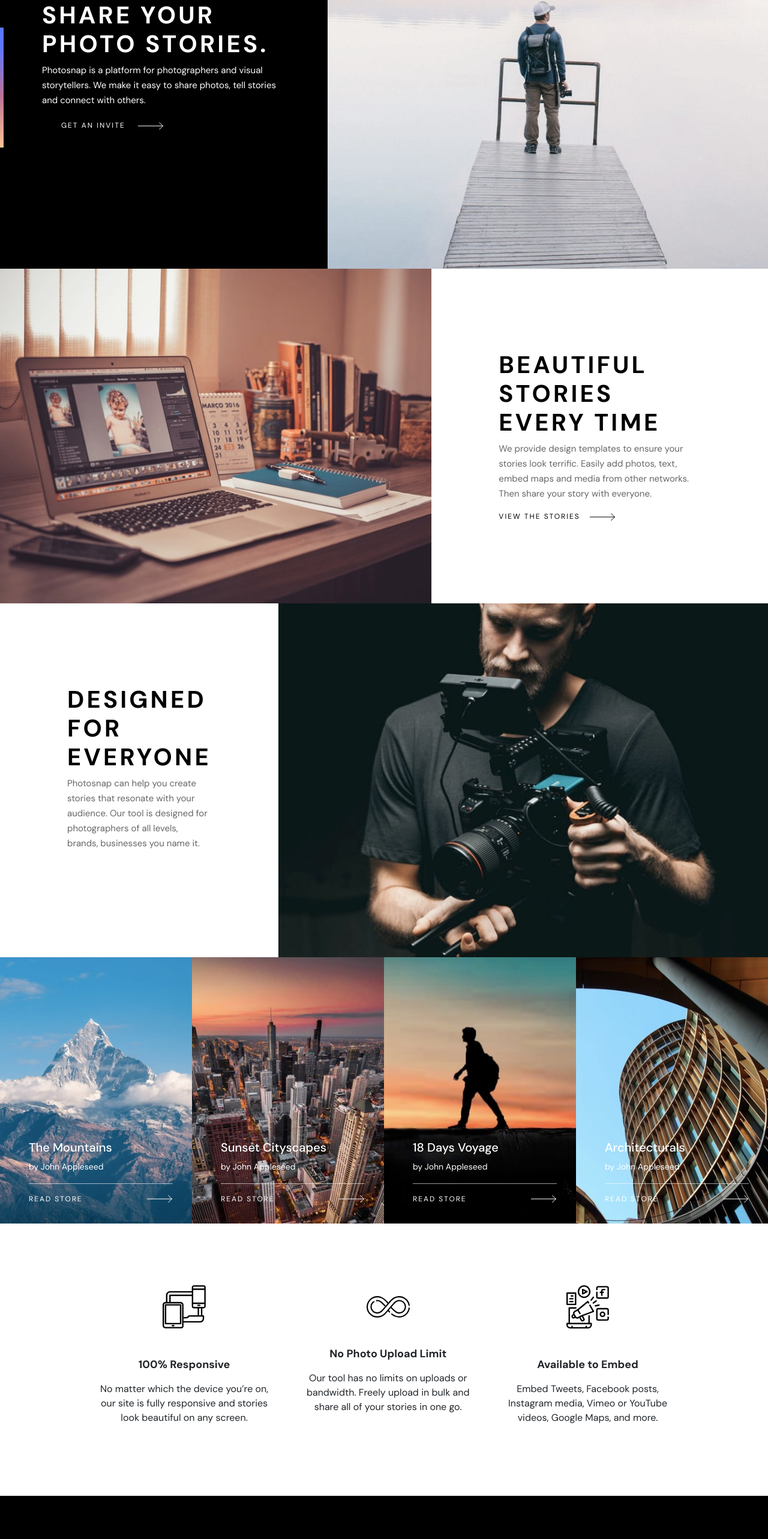
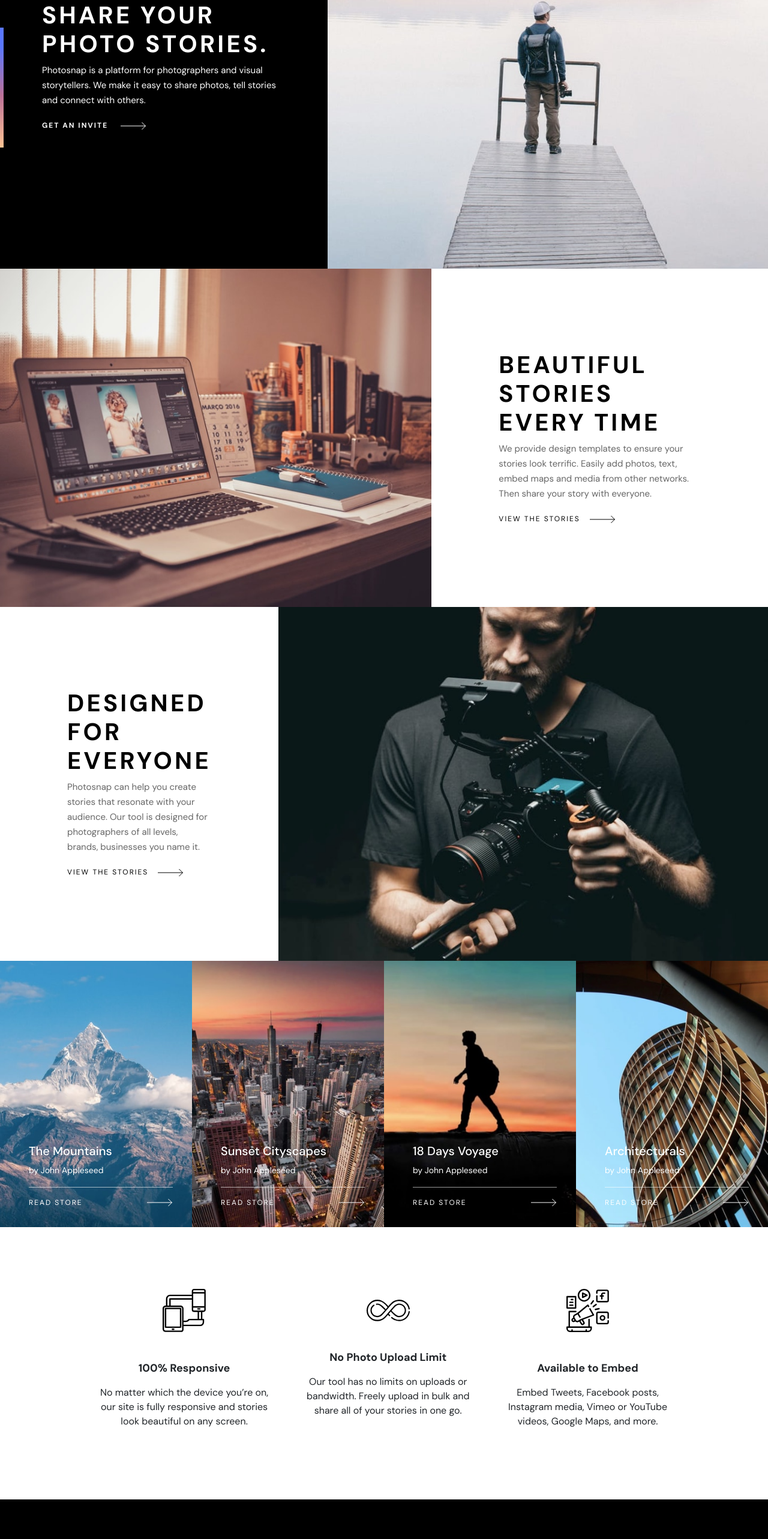
Before and after one commit to sarajlija/photosnap-multi-page-website, a React (Create React App) app: page / in a window 1280 px wide. Shown: the part 183-2749 px from the top of the page at 60% size. Built offline with nearby package versions, Linux system fonts and the light colour scheme.

Commit message:
update all links

```diff
--- a/src/components/Footer.css
+++ b/src/components/Footer.css
@@ -75,6 +75,30 @@ footer {
   opacity: 0.5;
 }
 
+.footer-link {
+  position: relative;
+  padding-bottom: 5px;
+  text-transform: uppercase;
+  font-weight: 700;
+  color: #ffffff;
+  background-color: #000000;
+  transition: all 0.3s;
+}
+.footer-link::before {
+  content: "";
+  position: absolute;
+  bottom: 0;
+  left: 0;
+  width: 0;
+  height: 1px;
+  background: #ffffff;
+  transition: all 0.3s ease-in-out;
+}
+.footer-link:hover::before {
+  width: 65%;
+  opacity: 0.5;
+}
+
 @media (max-width: 768px) {
   .footer-wrapper {
     padding: 4rem 3rem;
--- a/src/components/Footer.js
+++ b/src/components/Footer.js
@@ -25,7 +25,7 @@ function Footer() {
             </li>
             <li>
               {" "}
-              <Link to="/#features">features</Link>
+              <Link to="/features">features</Link>
             </li>
             <li>
               {" "}
@@ -53,7 +53,7 @@ function Footer() {
         </div>
         <div className="footer-links">
           <div>
-            <a href="/" className="get-link">
+            <a href="/" className="footer-link">
               GET AN INVITE
               <img className="ms-3" src="/assets/shared/desktop/arrow copy.svg" alt="arrow" />
             </a>
--- a/src/index.css
+++ b/src/index.css
@@ -8,6 +8,12 @@ body {
   box-sizing: border-box;
   font-family: "DM Sans", sans-serif;
 }
+a {
+  letter-spacing: 2px;
+  font-size: 12px;
+  text-decoration: none;
+  color: #ffffff;
+}
 main {
   position: relative;
   z-index: 1;
--- a/src/pages/Features/Features.css
+++ b/src/pages/Features/Features.css
@@ -1,10 +1,10 @@
 /*HEADER_FEATURES*/
-a {
+/*a {
   letter-spacing: 2px;
   font-size: 12px;
   text-decoration: none;
   color: #ffffff;
-}
+}*/
 .header-features {
   max-width: 100%;
   display: flex;
--- a/src/pages/Features/Features.js
+++ b/src/pages/Features/Features.js
@@ -57,7 +57,9 @@ function Features() {
           <h1>We’re in beta. Get your invite today!</h1>
 
           <div className="features-link">
-            <Link to="/">READ STORE</Link>
+            <Link className="pricing-link" to="/">
+              GET AN INVITE
+            </Link>
             <img className="ms-3" src="/assets/shared/desktop/arrow copy.svg" alt="arrow" />
           </div>
         </div>
--- a/src/pages/Home/Home.css
+++ b/src/pages/Home/Home.css
@@ -21,12 +21,12 @@
   background: linear-gradient(26.57deg, #ffc593 0%, #bc7198 43.29%, #5a77ff 83.33%); /* Same gradient as .vertical-line */
   /*opacity: 0.5;  Adjust the opacity of the gradient overlay as needed */
 }
-
+/*
 .line-gradient {
   height: 4px;
   background-image: linear-gradient(to right, hsl(37, 97%, 70%), hsl(329, 70%, 58%));
   background-repeat: no-repeat;
-}
+}*/
 
 .home-hero .title-hero {
   background-color: black;
@@ -57,6 +57,30 @@
   font-size: 15px;
 }
 
+.home-get-link {
+  position: relative;
+  padding-bottom: 5px;
+  text-transform: uppercase;
+  font-weight: 700;
+  color: #ffffff;
+  background-color: #000000;
+  transition: all 0.3s;
+}
+.home-get-link::before {
+  content: "";
+  position: absolute;
+  bottom: 0;
+  left: 0;
+  width: 0;
+  height: 1px;
+  background: #ffffff;
+  transition: all 0.3s ease-in-out;
+}
+.home-get-link:hover::before {
+  width: 68%;
+  opacity: 0.5;
+}
+
 /*SECTION STORIES*/
 .home-stories {
   max-width: 100%;
@@ -71,9 +95,26 @@
   width: 42.36%;
   height: auto;
 }
-.link-stories a {
+
+.link-stories {
   color: #000000;
+  position: relative;
 }
+.link-stories::before {
+  content: "";
+  position: absolute;
+  bottom: 0;
+  left: 0;
+  width: 0;
+  height: 1px;
+  background: #000000;
+  transition: all 0.3s ease-in-out;
+}
+.link-stories:hover::before {
+  width: 68%;
+  opacity: 0.5;
+}
+
 .home-stories .image-stories {
   width: 56.2%;
 }
@@ -117,6 +158,26 @@
   line-height: 25px;
   opacity: 0.6;
 }
+
+.link-designed {
+  color: #000000;
+  position: relative;
+}
+.link-designed::before {
+  content: "";
+  position: absolute;
+  bottom: 0;
+  left: 0;
+  width: 0;
+  height: 1px;
+  background: #000000;
+  transition: all 0.3s ease-in-out;
+}
+.link-designed:hover::before {
+  width: 68%;
+  opacity: 0.5;
+}
+
 /*GALLERY*/
 .home-gallery {
   display: grid;
@@ -129,11 +190,25 @@
   transform: translateY(0);
   transition: transform 0.3s ease-in-out;
 }
+.wrapper-image::before {
+  content: "";
+  position: absolute;
+  bottom: 0;
+  left: 0;
+  width: 0;
+  height: 6px;
+  background: linear-gradient(26.57deg, #ffc593 0%, #bc7198 43.29%, #5a77ff 83.33%);
+  transition: all 0.3s;
+}
+.wrapper-image:hover::before {
+  width: 100%;
+}
 
 .wrapper-image:hover {
   cursor: pointer;
   transform: translateY(-20px);
 }
+
 .wrapper-image > img {
   width: 100%;
   max-width: 100%;
@@ -141,15 +216,11 @@
 }
 /*
 .horizontal-line {
-  border-width: 3px;
-  border-style: solid;
-  border-image: linear-gradient(to bottom, red, rgba(0, 0, 0, 0)) 0 1 105%;
-  position: absolute;
-  bottom: 0;
+  position: relative;
+  height: 4px;
   width: 100%;
-  height: 6px;
-  background: linear-gradient(26.57deg, #ffc593 0%, #bc7198 43.29%, #5a77ff 83.33%);
-  transition: all 0.3;
+  background-image: linear-gradient(to right, hsl(37, 97%, 70%), hsl(329, 70%, 58%));
+  background-repeat: no-repeat;
 }
 /*
 .horizontal-line::before {
--- a/src/pages/Home/Home.js
+++ b/src/pages/Home/Home.js
@@ -13,7 +13,7 @@ function Home() {
         <div className="title-hero">
           <h1>Create and share your photo stories. </h1>
           <p>Photosnap is a platform for photographers and visual storytellers. We make it easy to share photos, tell stories and connect with others.</p>
-          <a href="/" className="get-link">
+          <a href="/" className="home-get-link">
             GET AN INVITE <img className="ms-3" src="/assets/shared/desktop/arrow copy.svg" alt="arrow" />
           </a>
         </div>
@@ -28,21 +28,23 @@ function Home() {
         <div className="title-stories">
           <h1>BEAUTIFUL STORIES EVERY TIME</h1>
           <p>We provide design templates to ensure your stories look terrific. Easily add photos, text, embed maps and media from other networks. Then share your story with everyone.</p>
-          <div className="link-stories d-flex">
-            <a href="/">
-              VIEW THE STORIES
-              <img className="ms-3" src="/assets/shared/desktop/arrow.svg" alt="arrow" />
-            </a>
-          </div>
+
+          <a href="/" className="link-stories">
+            VIEW THE STORIES
+            <img className="ms-3" src="/assets/shared/desktop/arrow.svg" alt="arrow" />
+          </a>
         </div>
       </section>
       <section className="home-designed">
         <div className="title-designed">
           <h1>DESIGNED FOR EVERYONE </h1>
           <p>Photosnap can help you create stories that resonate with your audience. Our tool is designed for photographers of all levels, brands, businesses you name it. </p>
-          <a href="/" className="get-link">
-            GET AN INVITE
-          </a>
+          <div className="link-stories__designed">
+            <a href="/" className="link-designed">
+              VIEW THE STORIES
+              <img className="ms-3" src="/assets/shared/desktop/arrow.svg" alt="arrow" />
+            </a>
+          </div>
         </div>
         <div className="image-designed">
           <img src={windowWidth > 768 ? "/assets/home/desktop/designed-for-everyone.jpg" : windowWidth > 576 ? "/assets/home/tablet/designed-for-everyone.jpg" : "/assets/home/mobile/designed-for-everyone.jpg"} alt="designed-img" className="img" />
@@ -62,8 +64,10 @@ function Home() {
               </div>
               <hr />
               <div className="d-flex w-100 justify-content-between align-items-center">
-                <a href="/">READ STORE</a>
-                <img src="/assets/shared/desktop/arrow copy.svg" alt="arrow" />
+                <a href="/" className="d-flex w-100 justify-content-between align-items-center">
+                  READ STORE
+                  <img src="/assets/shared/desktop/arrow copy.svg" alt="arrow" />
+                </a>
               </div>
             </div>
           </div>
--- a/src/pages/Pricing/Pricing.css
+++ b/src/pages/Pricing/Pricing.css
@@ -112,6 +112,7 @@ input:checked + .slider:before {
   padding: 3% 12%;
   column-gap: 1.9rem;
 }
+
 .pricing {
   display: flex;
   flex-direction: column;
@@ -120,9 +121,21 @@ input:checked + .slider:before {
   padding: 2.8rem;
 }
 .pricing.active {
+  position: relative;
   background-color: #000000;
   color: #ffffff;
 }
+.pricing.active::before {
+  content: "";
+  position: absolute;
+  top: 0;
+  left: 0;
+  width: 100%;
+  height: 6px;
+  background: linear-gradient(26.57deg, #ffc593 0%, #bc7198 43.29%, #5a77ff 83.33%);
+  transition: all 0.3s;
+}
+
 .pricing h5 {
   font-weight: 700;
   font-size: 24px;
@@ -150,6 +163,14 @@ input:checked + .slider:before {
   color: #ffffff;
   cursor: pointer;
 }
+.btn-active {
+  background-color: #ffffff;
+  color: #000000;
+}
+.btn-active:hover:focus {
+  background-color: #dfdfdf;
+  color: #000000;
+}
 
 .btn-right:hover:focus:active {
   color: #000000;
@@ -176,6 +197,30 @@ input:checked + .slider:before {
 }
 .table tbody tr td:not(:first-child) {
   text-align: center;
+}
+
+.pricing-link {
+  position: relative;
+  padding-bottom: 5px;
+  text-transform: uppercase;
+  font-weight: 700;
+  color: #ffffff;
+  background-color: transparent;
+  transition: all 0.3s;
+}
+.pricing-link::before {
+  content: "";
+  position: absolute;
+  bottom: 0;
+  left: 0;
+  width: 0;
+  height: 1px;
+  background: #ffffff;
+  transition: all 0.3s ease-in-out;
+}
+.pricing-link:hover::before {
+  width: 100%;
+  opacity: 0.5;
 }
 @media (max-width: 768px) {
   .header-pricing {
--- a/src/pages/Pricing/Pricing.js
+++ b/src/pages/Pricing/Pricing.js
@@ -51,7 +51,7 @@ function Pricing() {
             <p>More advanced features available. Recommended for photography veterans and professionals.</p>
             <h2>{switchState ? "$390" : "$39"}</h2>
             <small>per mount</small>
-            <Button href="#/" className="bg-light text-dark">
+            <Button href="#/" className="btn-active">
               PICK PLAN
             </Button>
           </div>
@@ -137,7 +137,9 @@ function Pricing() {
           <h1>We’re in beta. Get your invite today!</h1>
 
           <div className="justify-content-start">
-            <Link to="/">READ STORE</Link>
+            <Link className="pricing-link" to="/">
+              GET AN INVITE
+            </Link>
             <img className="ms-3" src="/assets/shared/desktop/arrow copy.svg" alt="arrow" />
           </div>
         </div>
```
